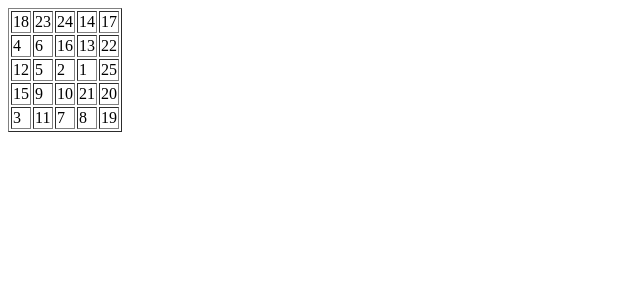
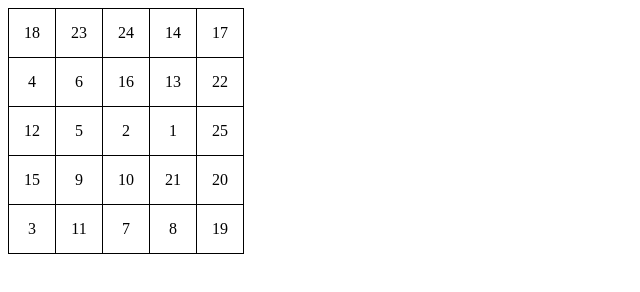
Before and after one commit to Tic-Tac-Toe-Game/SchulteTable, a plain HTML site: page index.html in a window 1280 px wide. Shown: the whole page, without its empty margins (0-640 px from the left). Drawn offline with nearby package versions, Linux system fonts and the light colour scheme.

Commit message:
simple style

```diff
--- a/index.html
+++ b/index.html
@@ -3,6 +3,20 @@
 <head lang="en">
     <meta charset="UTF-8">
     <title>Schulte Table</title>
+
+    <style>
+        table, th, td {
+            border: 1px solid black;
+            border-collapse: collapse;
+        }
+        th, td {
+            padding: 15px;
+        }
+        td {
+            text-align: center;
+        }
+    </style>
+
     <script src="jquery-2.1.3.js"></script>
     <script src="underscore.js"></script>
     <script>
@@ -67,10 +81,6 @@
 
             var $shuffleFilledTable = getFilledTable(size);
 
-            $shuffleFilledTable.attr({
-                "border": 1
-            });
-
             $("body").append($shuffleFilledTable);
         });
     </script>
```
